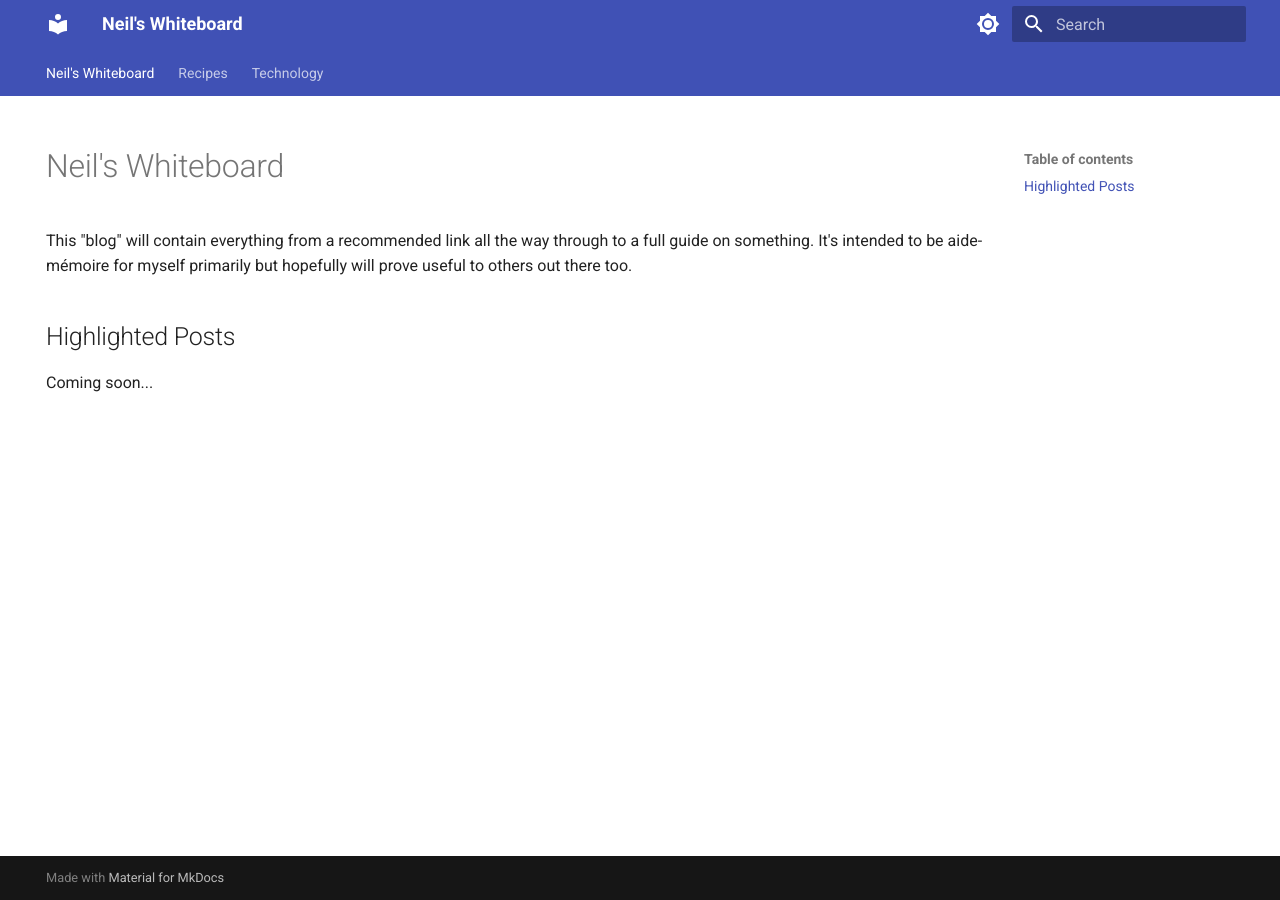
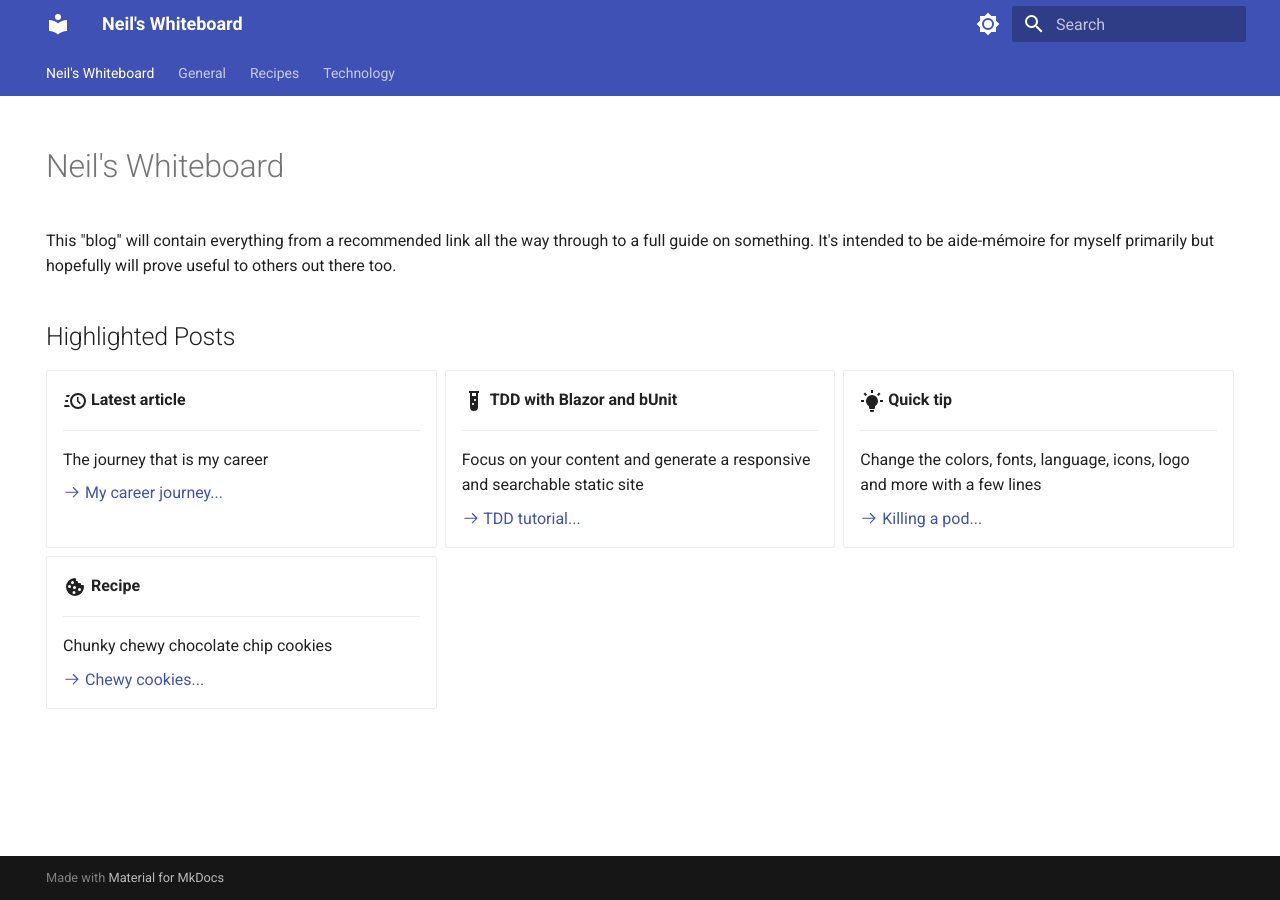
Before and after one commit to jabbermouth/blog, an MkDocs documentation site: the page built from docs/index.md, in a window 1280 px wide. Built offline with MkDocs 1.6.1 and Material for MkDocs 9.7.7, drawn with Linux system fonts in a browser that asks for light colours.

Commit message:
Add markdown extensions and enhance documentation with new tips and resources

```diff
--- a/docs/index.md
+++ b/docs/index.md
@@ -9,4 +10,38 @@ This "blog" will contain everything from a recommended link all the way through
 
 ## Highlighted Posts
 
-Coming soon...
+<div class="grid cards" markdown>
+
+-   :material-clock-fast:{ .lg .middle } __Latest article__
+
+    ---
+
+    The journey that is my career
+
+    [:octicons-arrow-right-24: My career journey...](General/2024-07-31-The-journey-that-is-my-career.md)
+
+-   :material-test-tube:{ .lg .middle } __TDD with Blazor and bUnit__
+
+    ---
+
+    Focus on your content and generate a responsive and searchable static site
+
+    [:octicons-arrow-right-24: TDD tutorial...](Technology/Tutorials/2022/2022-12-29-Test-Driven-Development-with-csharp-part-1-introduction-and-setup.md)
+
+-   :material-lightbulb-on:{ .lg .middle } __Quick tip__
+
+    ---
+
+    Change the colors, fonts, language, icons, logo and more with a few lines
+
+    [:octicons-arrow-right-24: Killing a pod...](Technology/Quick%20Tips/2020-11-30-Forcibly-terminating-a-Kubernetes-pod.md)
+
+-   :material-cookie:{ .lg .middle } __Recipe__
+
+    ---
+
+    Chunky chewy chocolate chip cookies
+
+    [:octicons-arrow-right-24: Chewy cookies...](Recipes/Chunky-chewy-chocolate-chip-cookies.md.md)
+
+</div>
--- a/mkdocs.yml
+++ b/mkdocs.yml
@@ -35,3 +35,10 @@ theme:
       toggle:
         icon: material/brightness-4
         name: Switch to light mode
+
+markdown_extensions:
+  - attr_list
+  - md_in_html
+  - pymdownx.emoji:
+      emoji_index: !!python/name:material.extensions.emoji.twemoji
+      emoji_generator: !!python/name:material.extensions.emoji.to_svg
```
Also changed, not shown: other parts of docs/index.md (+1 -0 lines), docs/General/2024-07-31-The-journey-that-is-my-career.md (added, +139 -0 lines), docs/Technology/Other/2024-04-24-Engineering-approach.md (added, +131 -0 lines), docs/Technology/Quick Tips/2020-11-30-Forcibly-terminating-a-Kubernetes-pod.md (+1 -1 lines), docs/Technology/Quick Tips/2024-05-06-Delete-Kubernetes-resource-stuck-terminating.md (added, +23 -0 lines), docs/Technology/Other/2022-11-12-Trunk-based-development-with-release-branches.md (renamed from docs/Technology/Tutorials/2022/2022-11-12-Trunk-based-development-with-release-branches.md).
